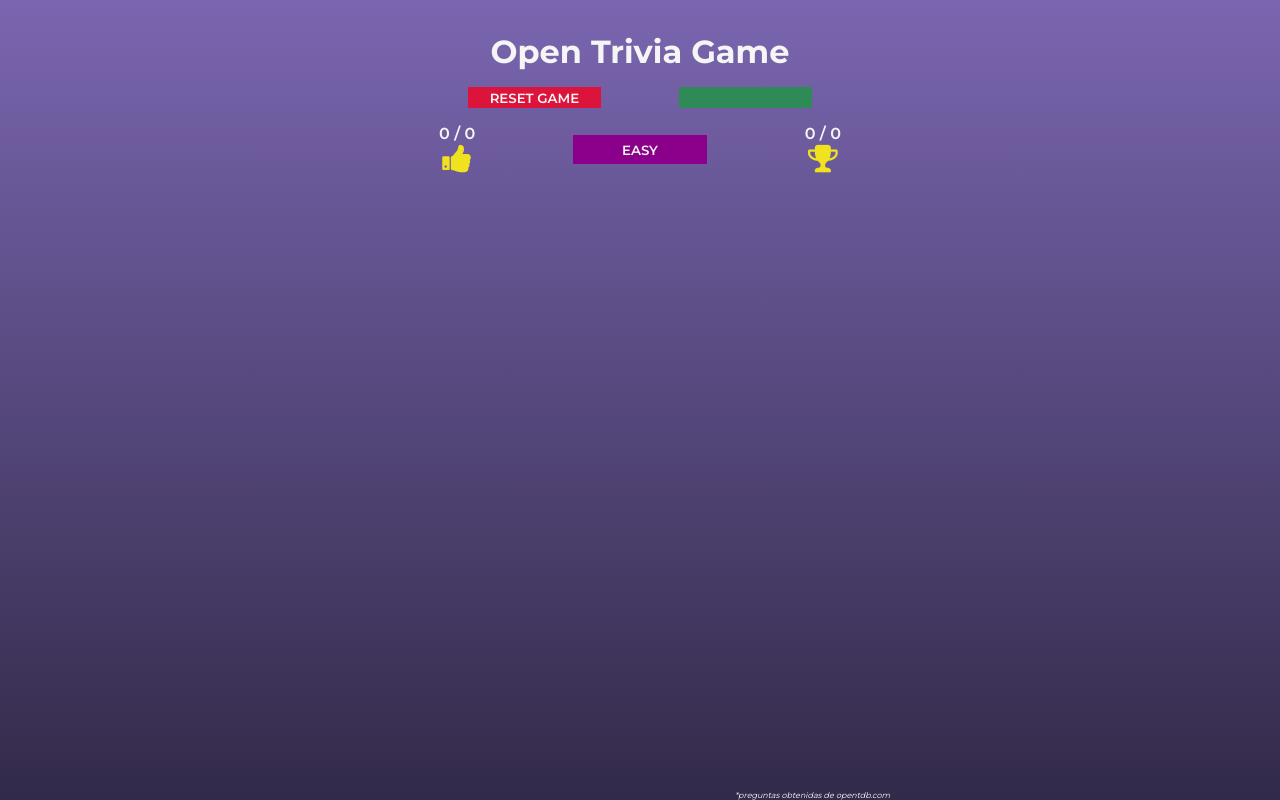
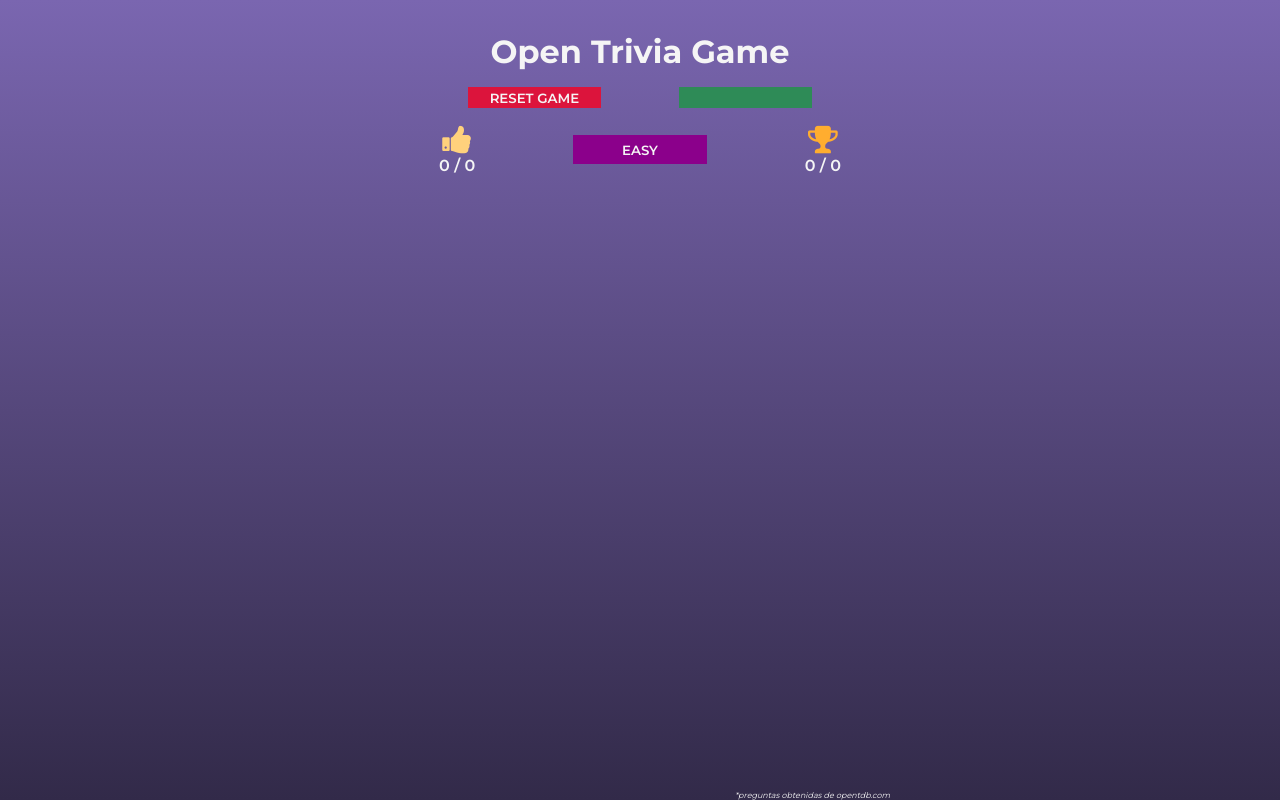
Before and after one commit to TeamSalus/hojaAct29_JordiGil, a website: page index.html in a window 1280 px wide. Drawn offline with Linux system fonts and the light colour scheme; no server answers.

Commit message:
Corregidos colores y font weights * Cambiado color de categoría y respuestas. * Cambiado color de iconos * Invertido orden de iconos

```diff
--- a/index.html
+++ b/index.html
@@ -24,7 +24,7 @@
                         <span id="preguntasAcertadas">0</span> /
                         <span id="preguntasRespondidas">0</span>
                     </p>
-                    <i class="fa fa-thumbs-up fa-2x colorIco"></i>
+                    <i class="fa fa-thumbs-up fa-2x puntuacion__preguntas__icono"></i>
                 </div>
                 <button id="btnNivel" class="puntuacion__nivel">EASY</button>
                 <div class="puntuacion__logros">
@@ -32,7 +32,7 @@
                         <span id="logrosConseguidos">0</span> /
                         <span id="logrosDisponibles">0</span>
                     </p>
-                    <i class="fa fa-trophy fa-2x colorIco"></i>
+                    <i class="fa fa-trophy fa-2x puntuacion__logros__icono"></i>
                 </div>
             </div>
             <div id="preguntas" class="preguntas"></div>
--- a/view/css/style.css
+++ b/view/css/style.css
@@ -8,8 +8,6 @@
 }
 body {
     background: linear-gradient(#7a66b0, rgb(50, 42, 73));
-    /* color: white; */
-    /* min-height: 100vh; */
     margin: 0 1em;
     text-align: center;
 }
@@ -63,6 +61,18 @@ h1 {
     font-weight: 600;
 }
 
+.puntuacion__logros, .puntuacion__preguntas {
+    display: flex;
+    flex-direction: column-reverse;
+}
+
+.puntuacion__preguntas__icono{
+    color: #ffd17c;
+}
+.puntuacion__logros__icono {
+    color: #ffad2f;
+}
+
 .puntuacion__nivel {
     color: whitesmoke;
     background-color: darkmagenta;
@@ -90,6 +100,8 @@ h1 {
     background-color: darkcyan;
     font-size: 1rem;
     padding: 0.1em 0;
+    color: whitesmoke;
+    font-weight: 500;
 }
 
 .pregunta__titulo {
@@ -115,8 +127,10 @@ h1 {
 
 .btnAnswer {
     font-size: 1rem;
+    font-weight: 600;
     width: 100%;
     padding: 0.5em;
+    color: grey;
 }
 .disableButtons {
     cursor: none;
@@ -132,9 +146,5 @@ h1 {
 .copy {
     font-size: 0.5rem;
     margin-left: auto;
-    color: white;
+    color: whitesmoke;
 }
-
-.colorIco {
-    color: #f0e21e;
-}
```
